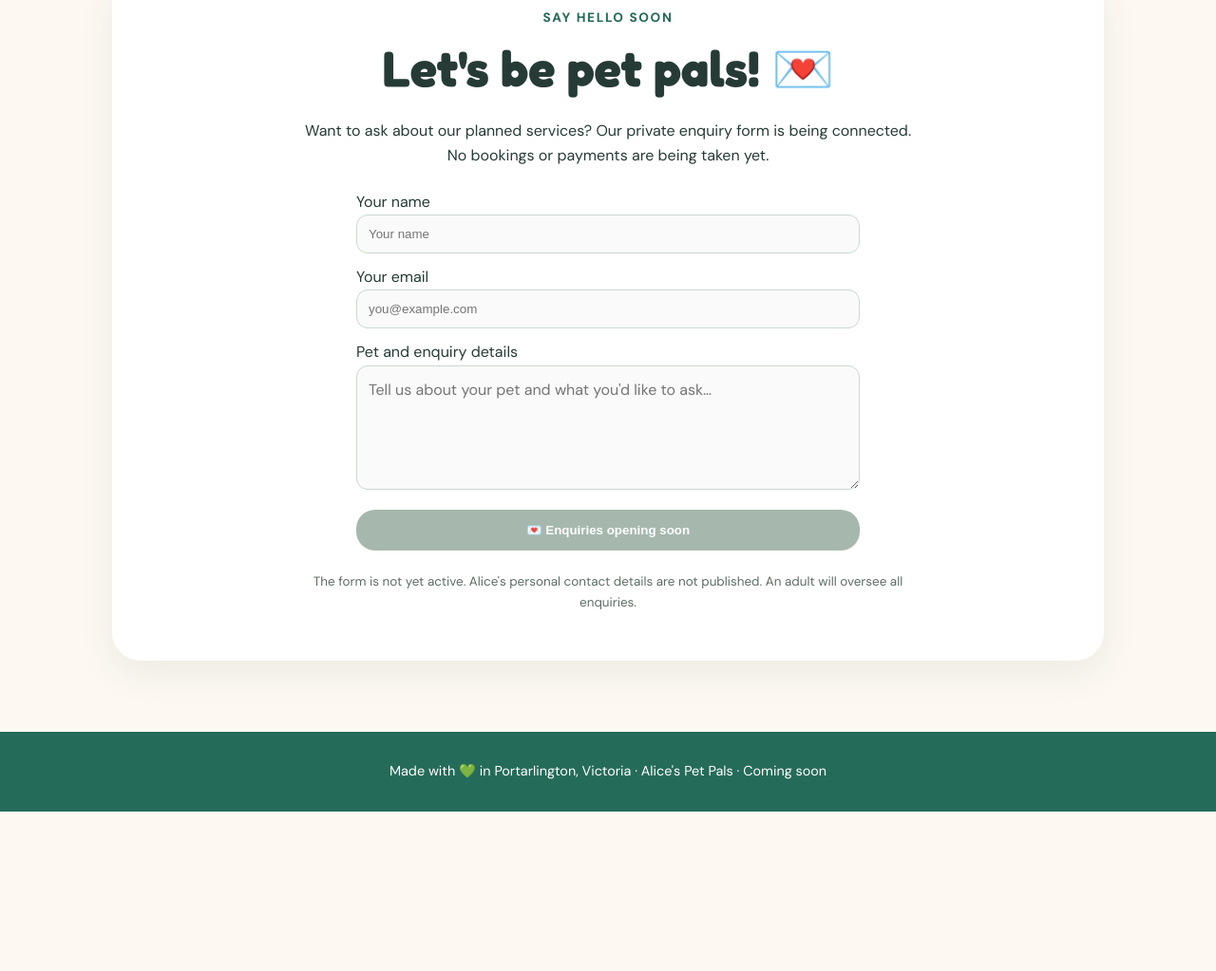
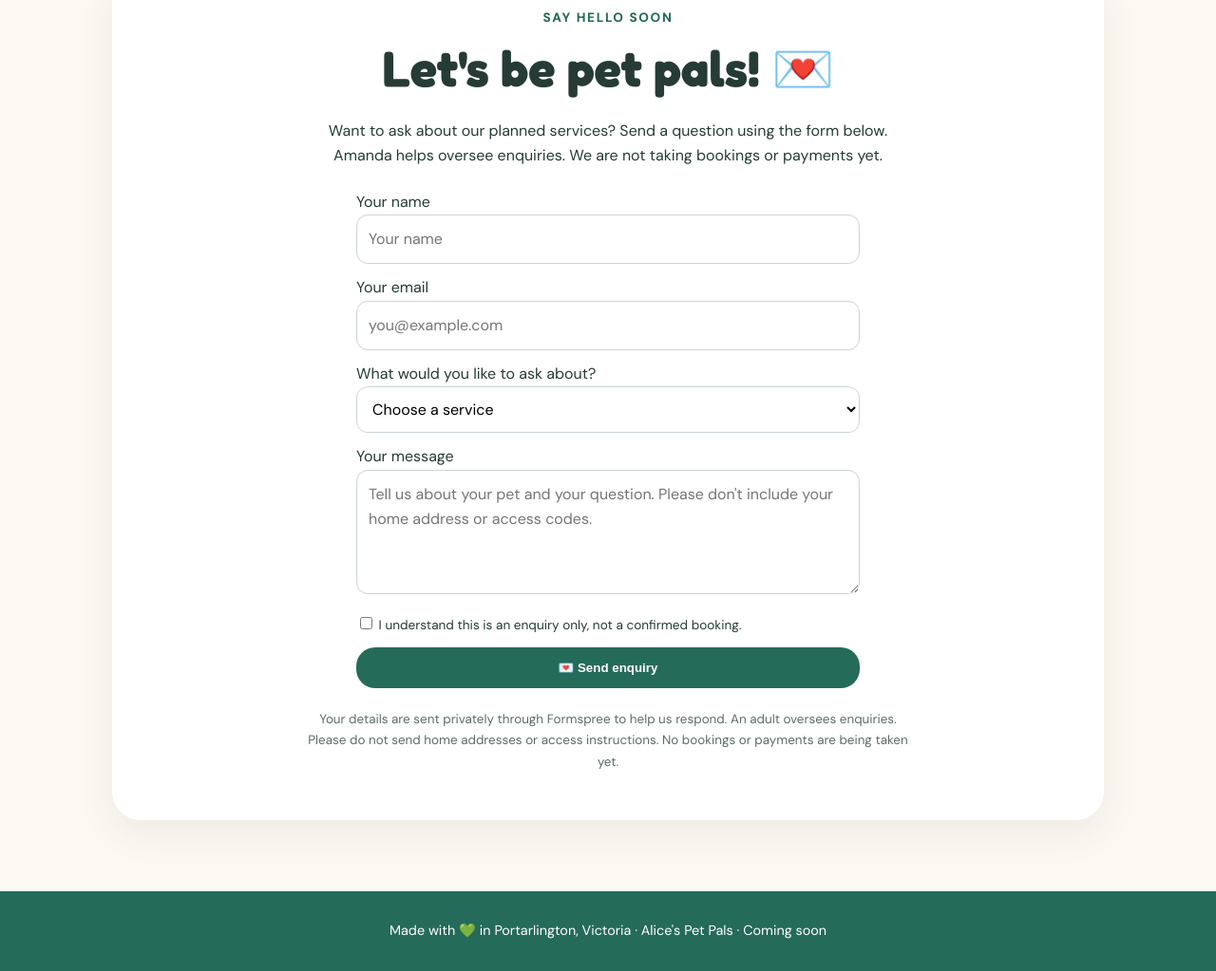
Before and after one commit to liammcfadden65-gif/alices-pet-pals, a plain HTML site: page index.html in a window 1280 px wide. Shown: the part 2460-3483 px from the top of the page at 95% size. Before the commit the page ends 3315 px from the top, so only its background shows below. Drawn offline with Linux system fonts and the light colour scheme.

Commit message:
Activate Formspree enquiry form with parental oversight

```diff
--- a/index.html
+++ b/index.html
@@ -9,4 +9,10 @@
 <main><section id="services"><div class="section-kicker">For your favourite little friends</div><h2>Pet care with a personal touch ✨</h2><p class="intro">Every pet has its own personality. Here are the services we're hoping to offer around Portarlington once everything is ready to go.</p><div class="cards"><article class="card"><div class="emoji" aria-hidden="true">🐱</div><h3>Food & fresh water</h3><p>A 15-minute check-in for suitable cats, rabbits, fish or chickens.</p><div class="price">$12</div><div class="small">Planned price · per visit</div></article><article class="card"><div class="emoji" aria-hidden="true">🐕</div><h3>Little paws walk</h3><p>A gentle 20-minute walk for one suitable small, calm dog.</p><div class="price">$15</div><div class="small">Planned price · per walk</div></article><article class="card"><div class="emoji" aria-hidden="true">🦮</div><h3>Happy paws walk</h3><p>A 30-minute walk for one suitable small, calm dog.</p><div class="price">$20</div><div class="small">Planned price · per walk</div></article><article class="card"><div class="emoji" aria-hidden="true">🐰</div><h3>Play & care</h3><p>30 minutes of suitable basic pet care and companionship.</p><div class="price">$20</div><div class="small">Planned price · per visit</div></article></div><p class="small">These are indicative introductory prices, not a current offer to book. Visits depend on suitability, adult supervision and insurance.</p></section>
 <section id="about"><div class="about-wrap"><div><div class="section-kicker">The girl behind the paws</div><h2>Hey, I'm Alice! 👋</h2><p>I love animals and I'm dreaming up my own little neighbourhood pet-care business here in Portarlington.</p><p>My mum Amanda is helping me get everything set up, and she'll be involved in reviewing enquiries and making sure any future visits are safe and suitable.</p><p>I'm excited to meet some lovely local pets when we're ready!</p></div><div class="about-art" role="img" aria-label="Illustrated pet emojis: dog, cat and rabbit">🐶🐱🐰</div></div></section>
 <section><div class="notice"><strong>🌱 We're getting ready!</strong><p>Alice's Pet Pals is in pre-launch mode. We're checking Victorian requirements and appropriate insurance before accepting bookings or payments. Thanks for cheering us on!</p></div></section>
-<div class="contact" id="contact"><div class="section-kicker">Say hello soon</div><h2>Let's be pet pals! 💌</h2><p>Want to ask about our planned services? Our private enquiry form is being connected. No bookings or payments are being taken yet.</p><form aria-label="Enquiry form preview" style="max-width:530px;margin:22px auto;text-align:left;display:grid;gap:12px"><label>Your name<br><input type="text" disabled placeholder="Your name" style="width:100%;padding:12px;border:1px solid #cbd7ce;border-radius:12px"></label><label>Your email<br><input type="email" disabled placeholder="you@example.com" style="width:100%;padding:12px;border:1px solid #cbd7ce;border-radius:12px"></label><label>Pet and enquiry details<br><textarea disabled rows="4" placeholder="Tell us about your pet and what you'd like to ask…" style="width:100%;padding:12px;border:1px solid #cbd7ce;border-radius:12px;font:inherit"></textarea></label><button type="button" disabled style="padding:14px;border:0;border-radius:20px;background:#a6b8ad;color:#fff;font-weight:800;cursor:not-allowed">💌 Enquiries opening soon</button></form><p class="small">The form is not yet active. Alice's personal contact details are not published. An adult will oversee all enquiries.</p></div></main><footer><p>Made with 💚 in Portarlington, Victoria · Alice's Pet Pals · Coming soon</p></footer></body></html>
+<div class="contact" id="contact"><div class="section-kicker">Say hello soon</div><h2>Let's be pet pals! 💌</h2><p>Want to ask about our planned services? Send a question using the form below. Amanda helps oversee enquiries. We are not taking bookings or payments yet.</p><form aria-label="Pet care enquiry" action="https://formspree.io/f/xjyylpda" method="POST" style="max-width:530px;margin:22px auto;text-align:left;display:grid;gap:12px">
+<label>Your name<br><input type="text" name="name" autocomplete="name" required maxlength="100" placeholder="Your name" style="width:100%;padding:12px;border:1px solid #cbd7ce;border-radius:12px;font:inherit"></label>
+<label>Your email<br><input type="email" name="email" autocomplete="email" required maxlength="160" placeholder="you@example.com" style="width:100%;padding:12px;border:1px solid #cbd7ce;border-radius:12px;font:inherit"></label>
+<label>What would you like to ask about?<br><select name="service" required style="width:100%;padding:12px;border:1px solid #cbd7ce;border-radius:12px;font:inherit;background:white"><option value="">Choose a service</option><option>Feeding & fresh water</option><option>20-minute small dog walk</option><option>30-minute small dog walk</option><option>Pet care & playtime</option><option>General question</option></select></label>
+<label>Your message<br><textarea name="message" required maxlength="1500" rows="4" placeholder="Tell us about your pet and your question. Please don't include your home address or access codes." style="width:100%;padding:12px;border:1px solid #cbd7ce;border-radius:12px;font:inherit"></textarea></label>
+<label style="font-size:.85rem"><input type="checkbox" required name="acknowledgement" value="Enquiry only"> I understand this is an enquiry only, not a confirmed booking.</label>
+<button type="submit" style="padding:14px;border:0;border-radius:20px;background:#256b59;color:#fff;font-weight:800;cursor:pointer">💌 Send enquiry</button></form><p class="small">Your details are sent privately through Formspree to help us respond. An adult oversees enquiries. Please do not send home addresses or access instructions. No bookings or payments are being taken yet.</p></div></main><footer><p>Made with 💚 in Portarlington, Victoria · Alice's Pet Pals · Coming soon</p></footer></body></html>
```
